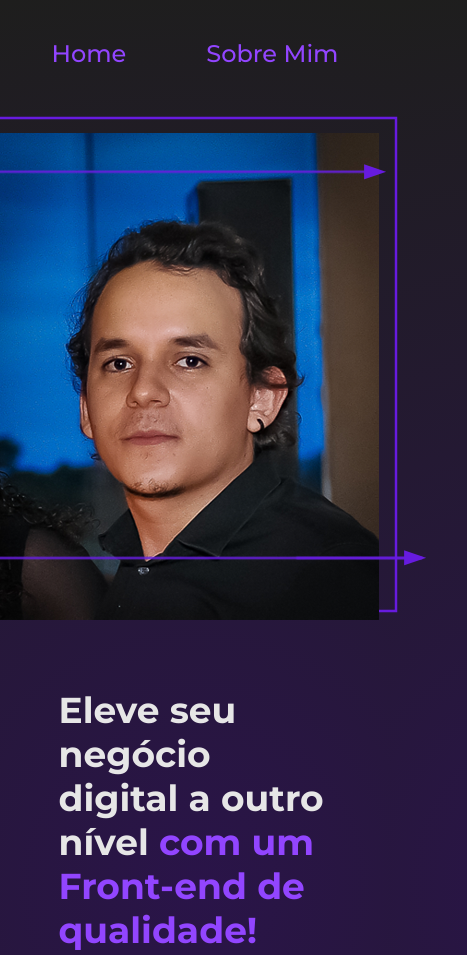
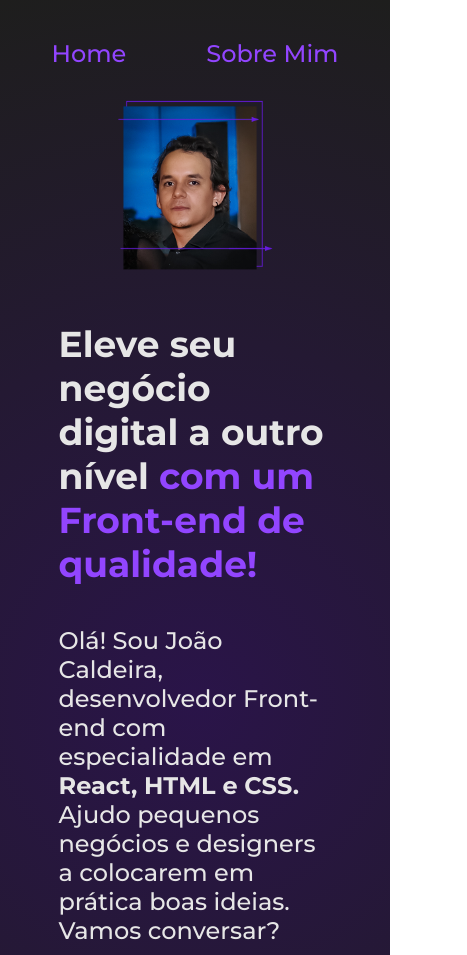
Before and after one commit to joaocaldeira1/primeiro-portfolio, a plain HTML site: page index.html in a window 390 px wide. Shown: the top 955 px of the page, 467 px wide, since content can reach past the window. Drawn offline with Linux system fonts and the light colour scheme.

Commit message:
Alteração imagem

```diff
--- a/styles/style.css
+++ b/styles/style.css
@@ -145,8 +145,9 @@ body {
     }
 
     .apresentacao__imagem{
-        width: auto;
+        width: 80%;
         height: auto;
         padding: 2% 10%;
+        box-sizing: border-box;
     }
 }
```
